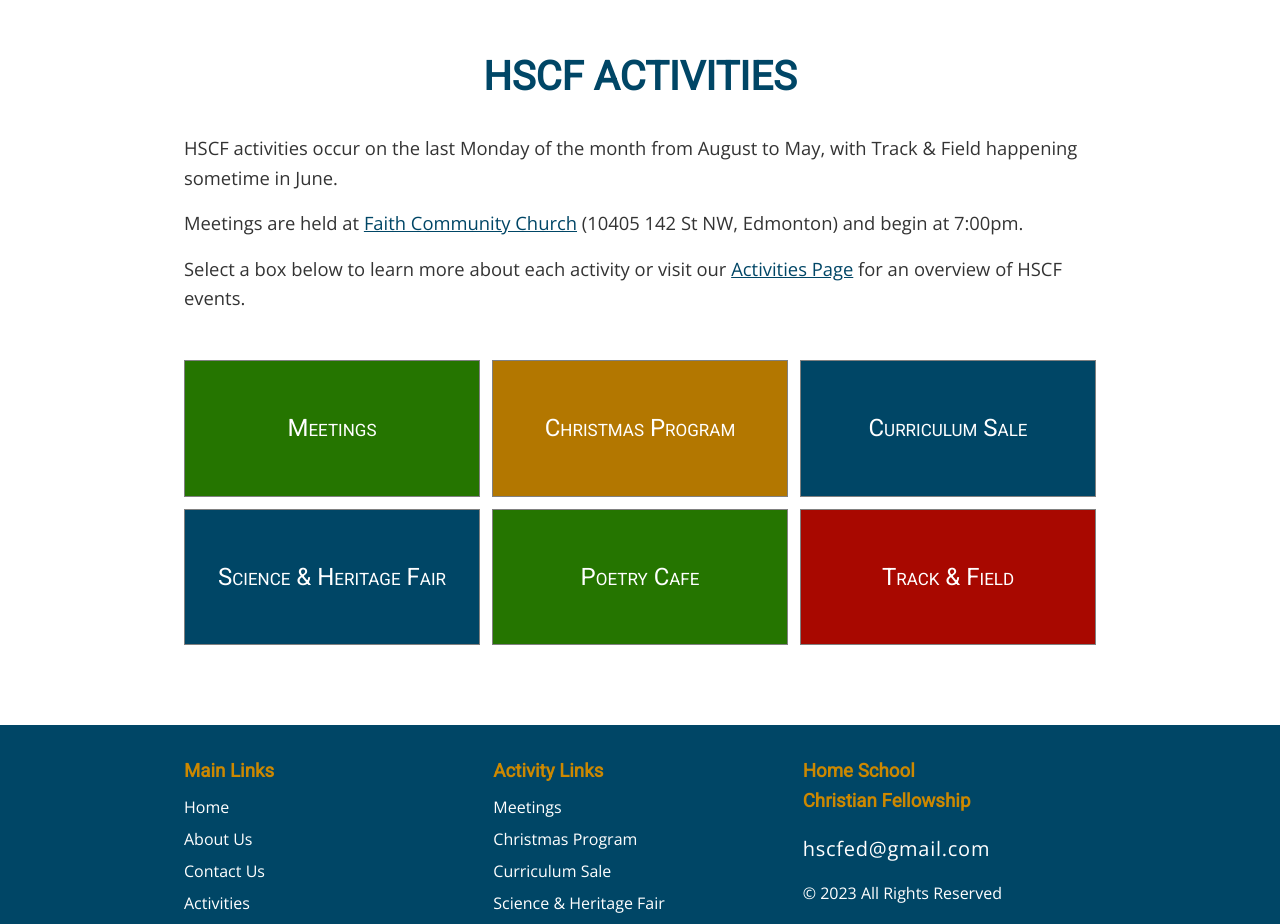
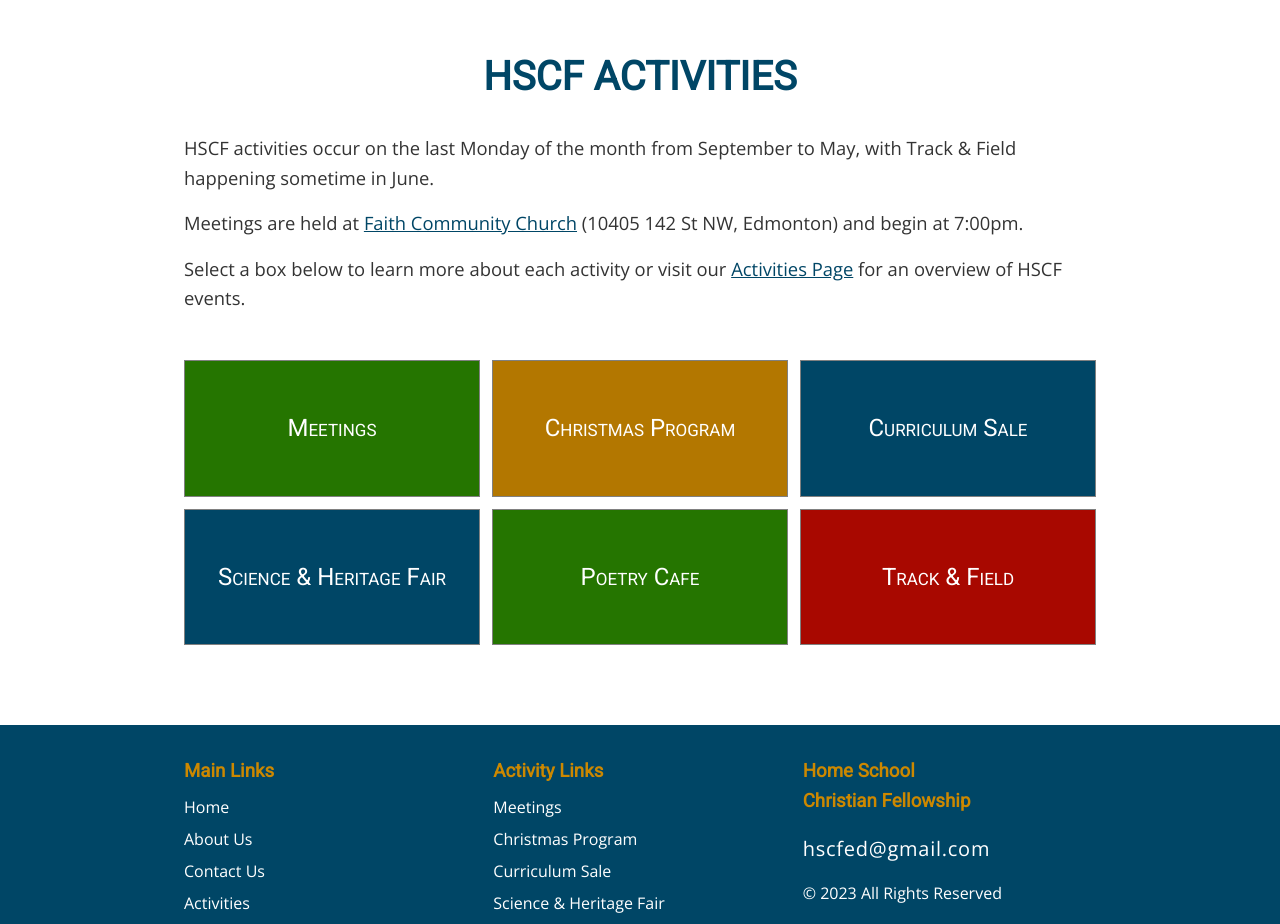
Before and after one commit to hscfed/hscfedmonton, a website: page index.html in a window 1280 px wide. Shown: the part 780-1704 px from the top of the page. Drawn offline with nearby package versions, Linux system fonts and the light colour scheme.

Commit message:
Update index.html

```diff
--- a/index.html
+++ b/index.html
@@ -63,8 +63,8 @@
         <section class="activities-heading">
           <h2>HSCF Activities</h2>
           <p>
-            HSCF activities occur on the last Monday of the month from August to
-            May, with Track & Field happening sometime in June.
+            HSCF activities occur on the last Monday of the month from September
+            to May, with Track & Field happening sometime in June.
           </p>
           <p>
             Meetings are held at
```
